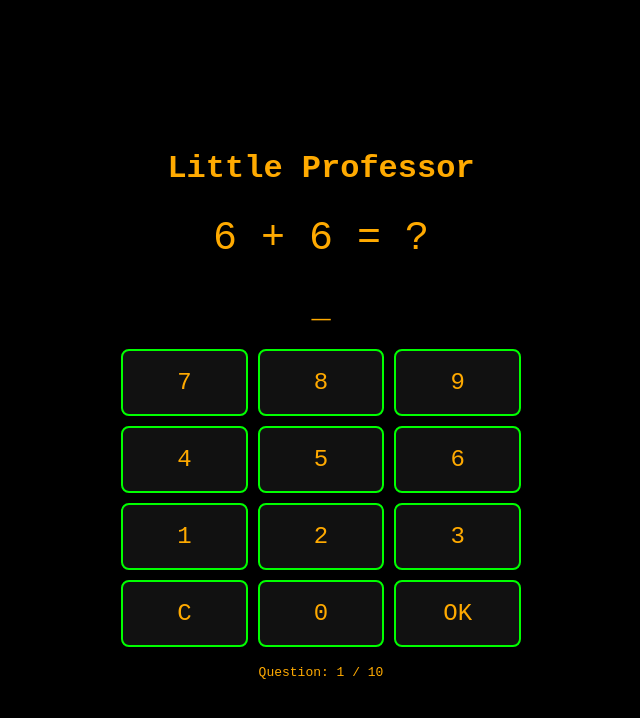
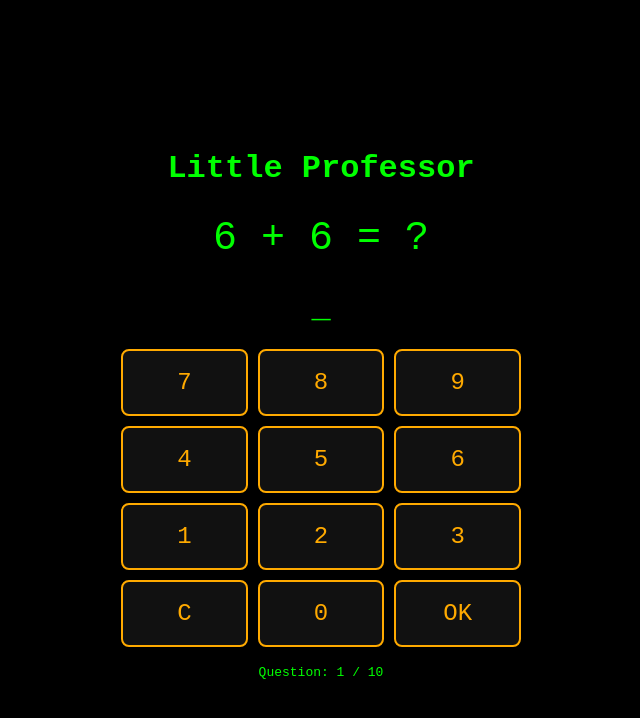
Before and after one commit to Tobitastik/little-professor, a React (Vite) app: page / in a window 1280 px wide. Shown: the top 718 px of the page, without its empty margins (319-959 px from the left). Built offline with nearby package versions, Linux system fonts and the light colour scheme.

Commit message:
colorscheme

```diff
--- a/src/App.css
+++ b/src/App.css
@@ -3,7 +3,7 @@
   min-height: 100vh;
   width: 100vw;
   background-color: black;
-  color: #ffaa00;
+  color: #00ff00;
   display: flex;
   align-items: center;
   justify-content: center;
@@ -62,7 +62,7 @@
   padding: 18px;
   background-color: #111;
   color: #ffaa00;
-  border: 2px solid #00ff00;
+  border: 2px solid #ffaa00;
   cursor: pointer;
   transition: all 0.1s ease;
 }
```
